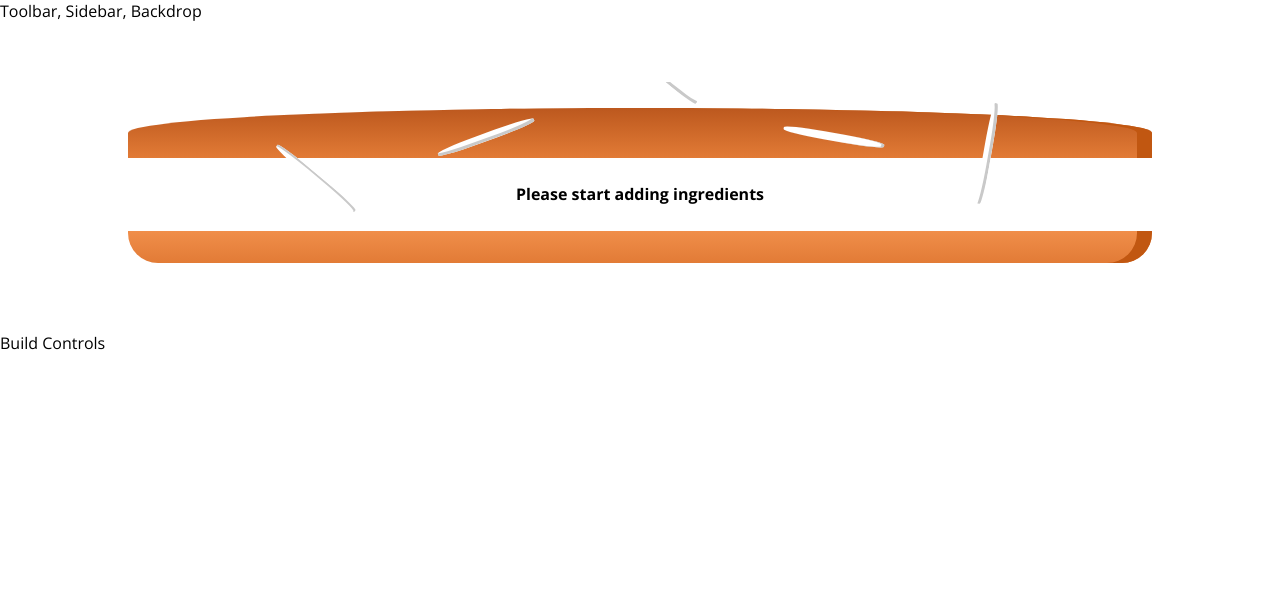
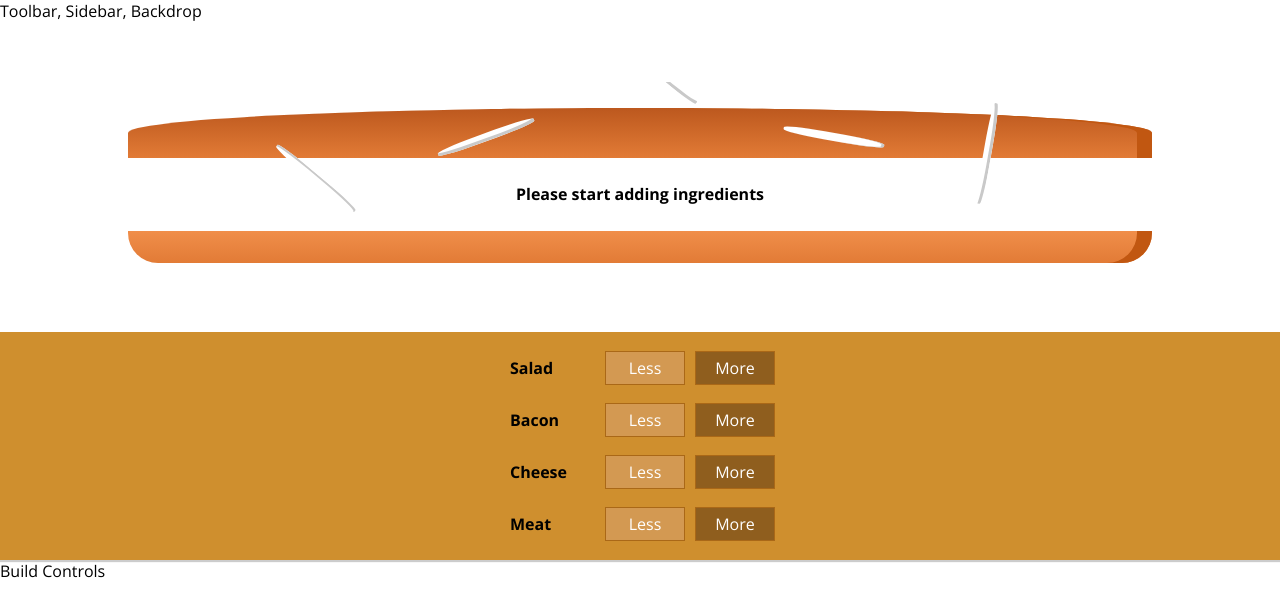
Before and after one commit to aaronwiggins/react-burger, a React app: page / in a window 1280 px wide. Shown: the top 616 px of the page. Built offline with nearby package versions, Linux system fonts and the light colour scheme.

Commit message:
create click event to add ingredients dynamically. create basic price variable to keep track of burger prices eventually

```diff
--- a/src/components/Burger/BuildControls/BuildControl/BuildControl.js
+++ b/src/components/Burger/BuildControls/BuildControl/BuildControl.js
@@ -1,10 +1,11 @@
 import React from 'react';
-import classes from './buildControl.css';
-const buildControl = (props) => {
-    <div className={classes.buildControl}>
-        <div className={classes.label}>{props.label}</div>
+import classes from './BuildControl.css';
+
+const buildControl = (props) => (
+    <div className={classes.BuildControl}>
+        <div className={classes.Label}>{props.label}</div>
         <button className={classes.Less}>Less</button>
-        <button className={classes.More}>More</button>
+        <button className={classes.More} onClick={props.added}>More</button>
     </div>
-}
+);
 export default buildControl;
--- a/src/components/Burger/BuildControls/BuildControls.js
+++ b/src/components/Burger/BuildControls/BuildControls.js
@@ -1,9 +1,23 @@
 import React from 'react';
+import classes from './BuildControls.css';
+import BuildControl from './BuildControl/BuildControl';
 
-const buildControls = (props) => {
-    <div>
+const controls = [
+    { label: 'Salad', type: 'salad' },
+    { label: 'Bacon', type: 'bacon' },
+    { label: 'Cheese', type: 'cheese' },
+    { label: 'Meat', type: 'meat' },
+];
 
+const buildControls = (props) => (
+    <div className={classes.BuildControls}>
+        {controls.map(ctrl => (
+            <BuildControl
+                key={ctrl.label}
+                label={ctrl.label}
+                added={() => props.ingredientAdded(ctrl.type)} />
+        ))}
     </div>
-};
+);
 
 export default buildControls;
--- a/src/containers/BurgerBuilder/BurgerBuilder.js
+++ b/src/containers/BurgerBuilder/BurgerBuilder.js
@@ -1,6 +1,15 @@
 import React, {Component} from 'react';
 import Aux from '../../hoc/Aux';
 import Burger from '../../components/Burger/Burger';
+import BuildControls from '../../components/Burger/BuildControls/BuildControls';
+
+
+const INGREDIENT_PRICES = {
+    salad: 0.5,
+    cheese: 0.4,
+    meat: 1.3,
+    bacon: 0.7
+};
 
 class BurgerBuilder extends Component {
     // constructor(props){
@@ -14,12 +23,31 @@
             bacon: 0,
             cheese: 0,
             meat: 0
+        },
+        totalPrice: 4
+    }
+
+    addIngredientHandler = (type) => {
+        const oldCount = this.state.ingredients[type];
+        const updatedCount = oldCount + 1;
+        const updatedIngredients = {
+            ...this.state.ingredients
         }
+        updatedIngredients[type] = updatedCount;
+        const priceAddition = INGREDIENT_PRICES[type];
+        const oldPrice = this.state.totalPrice;
+        const newPrice = oldPrice + priceAddition;
+        this.setState({totalPrice: newPrice, ingredients: updatedIngredients})
+    }
+    removeIngredientHandler = () => {
+
     }
     render(){
         return(
             <Aux>
                 <Burger ingredients={this.state.ingredients}/>
+                <BuildControls
+                    ingredientAdded={this.addIngredientHandler} />
                 <div>Build Controls</div>
             </Aux>
         );
```
